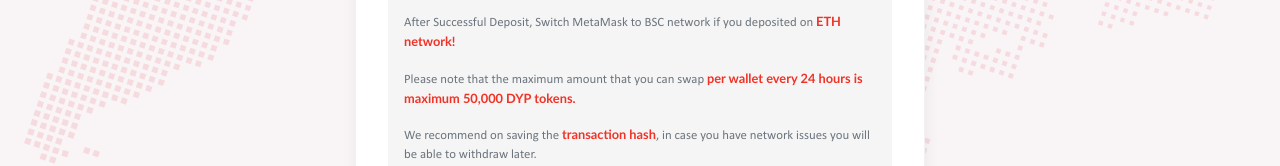
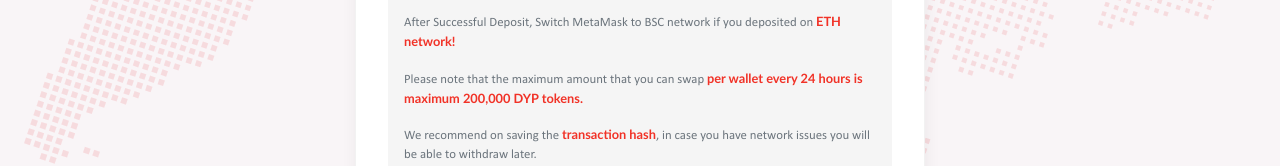
Before and after one commit to Guilherme1977/BSCbridge, a React (Create React App) app: page / in a window 1280 px wide. Shown: the part 1022-1188 px from the top of the page. Built offline with nearby package versions, Linux system fonts and the light colour scheme; no server answers.

Commit message:
Change Bridge Limit Text

```diff
--- a/src/components/bridge.js
+++ b/src/components/bridge.js
@@ -498,7 +498,7 @@
                               Please note that the maximum amount that you can
                               swap{" "}
                               <span className="alertText">
-                                per wallet every 24 hours is maximum 50,000 DYP
+                                per wallet every 24 hours is maximum 200,000 DYP
                                 tokens.
                               </span>
                             </p>
```
